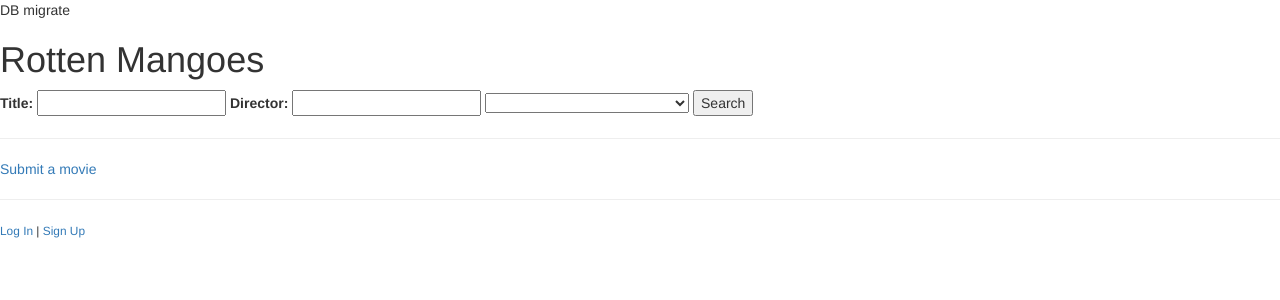
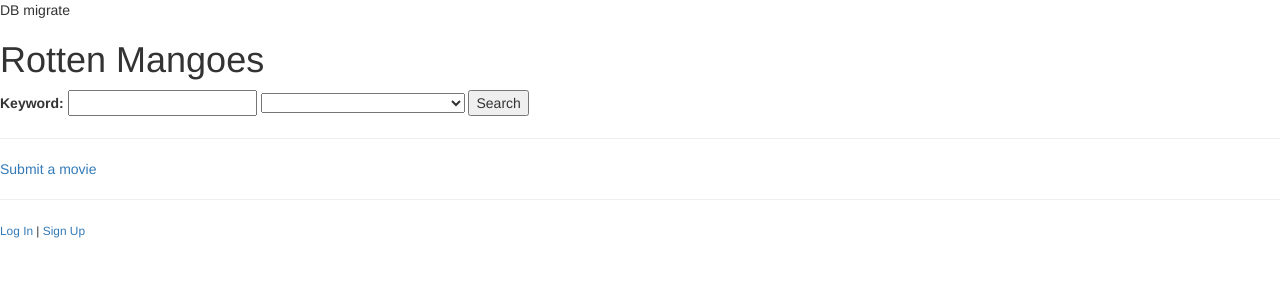
Before and after one commit to johnny-hsiao/rotten-mangoes, a Rails app: page / in a window 1280 px wide. Shown: the top 300 px of the page. Run offline with Rails 7, Linux system fonts and the light colour scheme; data that the repository does not hold is empty; style sheets or scripts are compiled from the project's sources; some libraries are stand-ins or nearby versions.

Commit message:
finish feature better search

```diff
--- a/app/controllers/movies_controller.rb
+++ b/app/controllers/movies_controller.rb
@@ -1,11 +1,8 @@
 class MoviesController < ApplicationController
   def index
     @movies = Movie.all
-    if params[:search_title] != ""
-      @movies = @movies.search_title(params[:search_title])
-    end
-    if params[:search_dir] != ""
-      @movies = @movies.search_director(params[:search_dir])
+    if params[:search_movies] != ""
+      @movies = @movies.search_movies(params[:search_movies])
     end
     if params[:search_duration] != ""
       case params[:search_duration]
--- a/app/models/movie.rb
+++ b/app/models/movie.rb
@@ -11,12 +11,8 @@ class Movie < ActiveRecord::Base
   scope :between_90and120mins, -> { where("runtime_in_minutes BETWEEN 90 AND 120") }
   scope :over_120mins,         -> { where("runtime_in_minutes > 120") }
 
-  def self.search_title(title)
-    where("title LIKE ?", "%#{title}%")
-  end
-
-  def self.search_director(director)
-    where("director LIKE ?", "%#{director}%")
+  def self.search_movies(keyword)
+    where("title LIKE ? OR director LIKE ?", "%#{keyword}%", "%#{keyword}%")
   end
 
   def review_average
--- a/app/views/movies/index.html.erb
+++ b/app/views/movies/index.html.erb
@@ -1,10 +1,8 @@
 <h1>Rotten Mangoes</h1>
 
 <%= form_tag(root_path, method: "get") do %>
-  <%= label_tag(:search_title, "Title: ") %>
-  <%= text_field_tag(:search_title) %>
-    <%= label_tag(:search_dir, "Director: ") %>
-  <%= text_field_tag(:search_dir) %>
+  <%= label_tag(:search_movies, "Keyword: ") %>
+  <%= text_field_tag(:search_movies) %>
   <%= select_tag(:search_duration,
     "<option></option>
       <option>Under 90 minutes</option>
```
